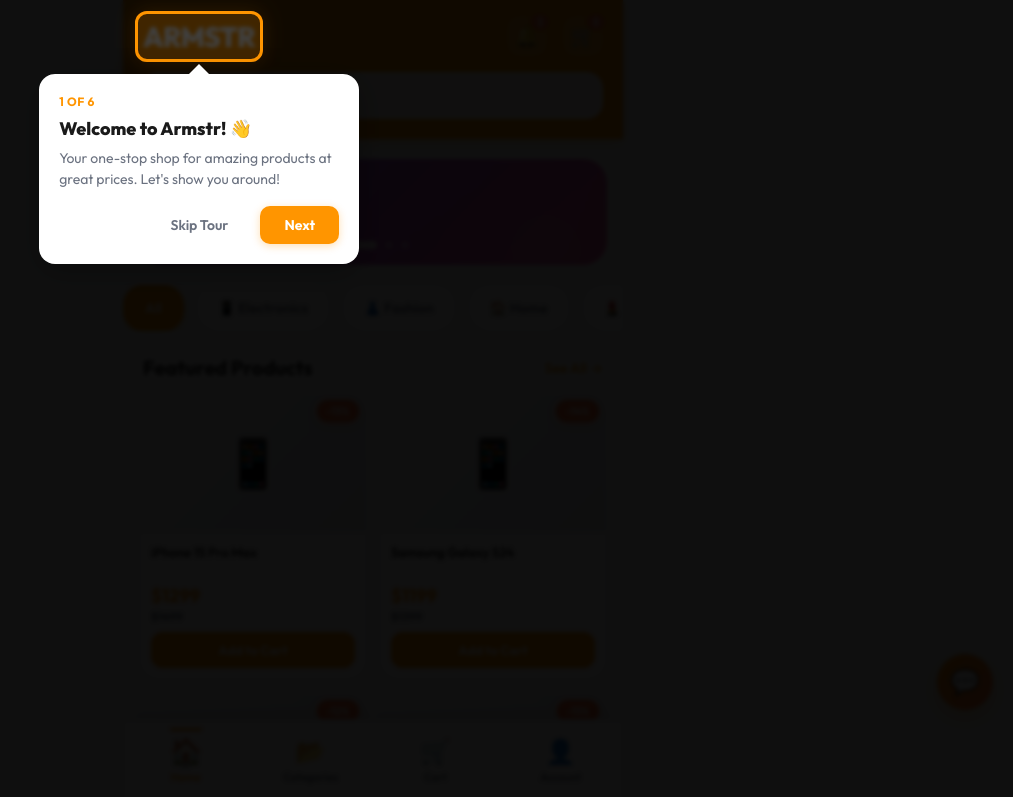
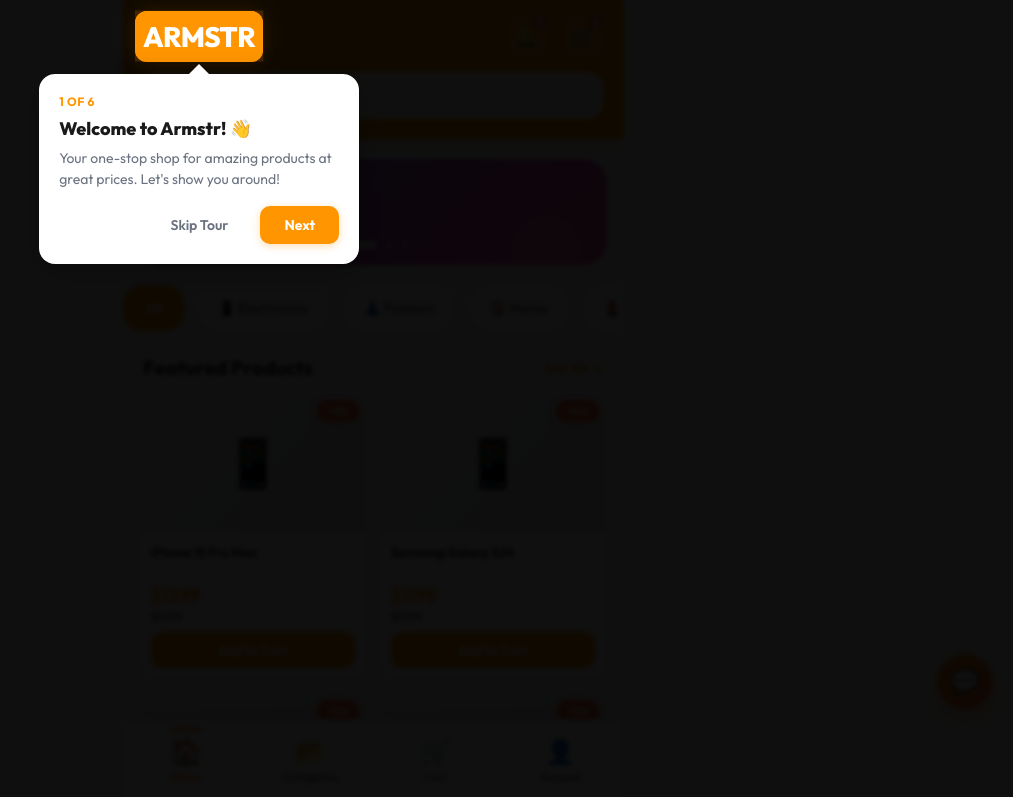
Before and after one commit to isayers/Armstr, a plain HTML site: page index.html in a window 1280 px wide. Shown: the top 797 px of the page, without its empty margins (267-1280 px from the left). Drawn offline with Linux system fonts and the light colour scheme.

Commit message:
Update index.html

```diff
--- a/index.html
+++ b/index.html
@@ -1507,7 +1507,6 @@
     .guide-overlay.active {
         opacity: 1;
         visibility: visible;
-        pointer-events: auto;
     }
 
     .guide-backdrop {
@@ -1518,6 +1517,7 @@
         bottom: 0;
         background: rgba(0, 0, 0, 0.75);
         backdrop-filter: blur(2px);
+        pointer-events: auto;
     }
 
     .guide-spotlight {
@@ -1539,6 +1539,7 @@
         padding: 20px;
         box-shadow: 0 8px 32px rgba(0, 0, 0, 0.3);
         z-index: 2002;
+        pointer-events: auto;
         animation: tooltipSlideIn 0.4s cubic-bezier(0.4, 0, 0.2, 1);
     }
 
@@ -2578,6 +2579,7 @@
 
         const spotlight = document.getElementById('guideSpotlight');
         const tooltip = document.getElementById('guideTooltip');
+        const backdrop = document.querySelector('.guide-backdrop');
         const rect = targetElement.getBoundingClientRect();
 
         // Position spotlight around target element
@@ -2586,6 +2588,26 @@
         spotlight.style.left = `${rect.left - padding}px`;
         spotlight.style.width = `${rect.width + padding * 2}px`;
         spotlight.style.height = `${rect.height + padding * 2}px`;
+
+        // Make the backdrop not block clicks on the highlighted element
+        // by creating a cutout effect with clip-path
+        const spotX = rect.left - padding;
+        const spotY = rect.top - padding;
+        const spotW = rect.width + padding * 2;
+        const spotH = rect.height + padding * 2;
+
+        backdrop.style.clipPath = `polygon(
+            0 0,
+            100% 0,
+            100% 100%,
+            0 100%,
+            0 0,
+            ${spotX}px ${spotY}px,
+            ${spotX}px ${spotY + spotH}px,
+            ${spotX + spotW}px ${spotY + spotH}px,
+            ${spotX + spotW}px ${spotY}px,
+            ${spotX}px ${spotY}px
+        )`;
 
         // Update tooltip content
         document.getElementById('guideStepCounter').textContent = `${stepIndex + 1} of ${guideSteps.length}`;
@@ -3531,5 +3553,6 @@
     }
 </script>
 
+
 </body>
 </html>
```
